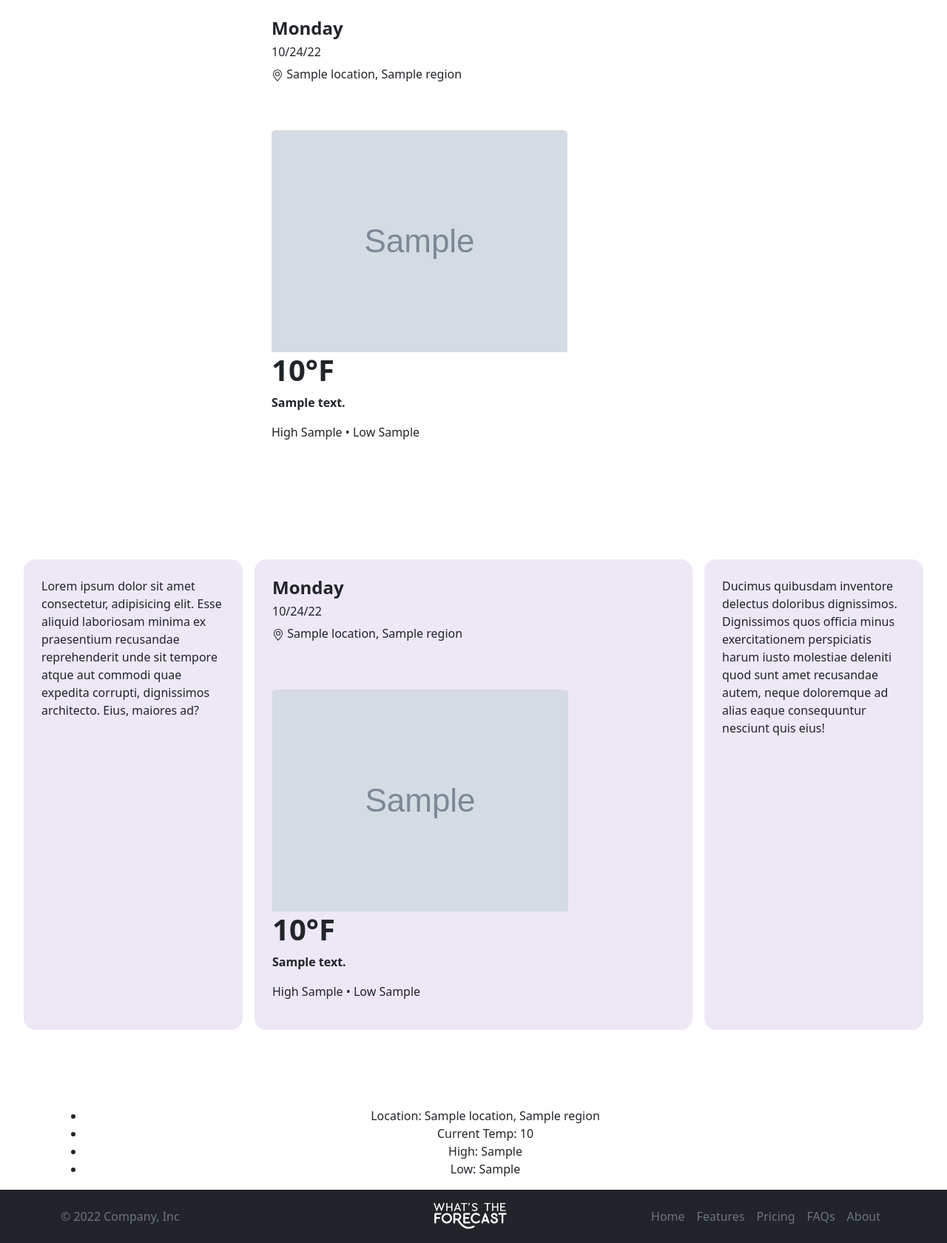
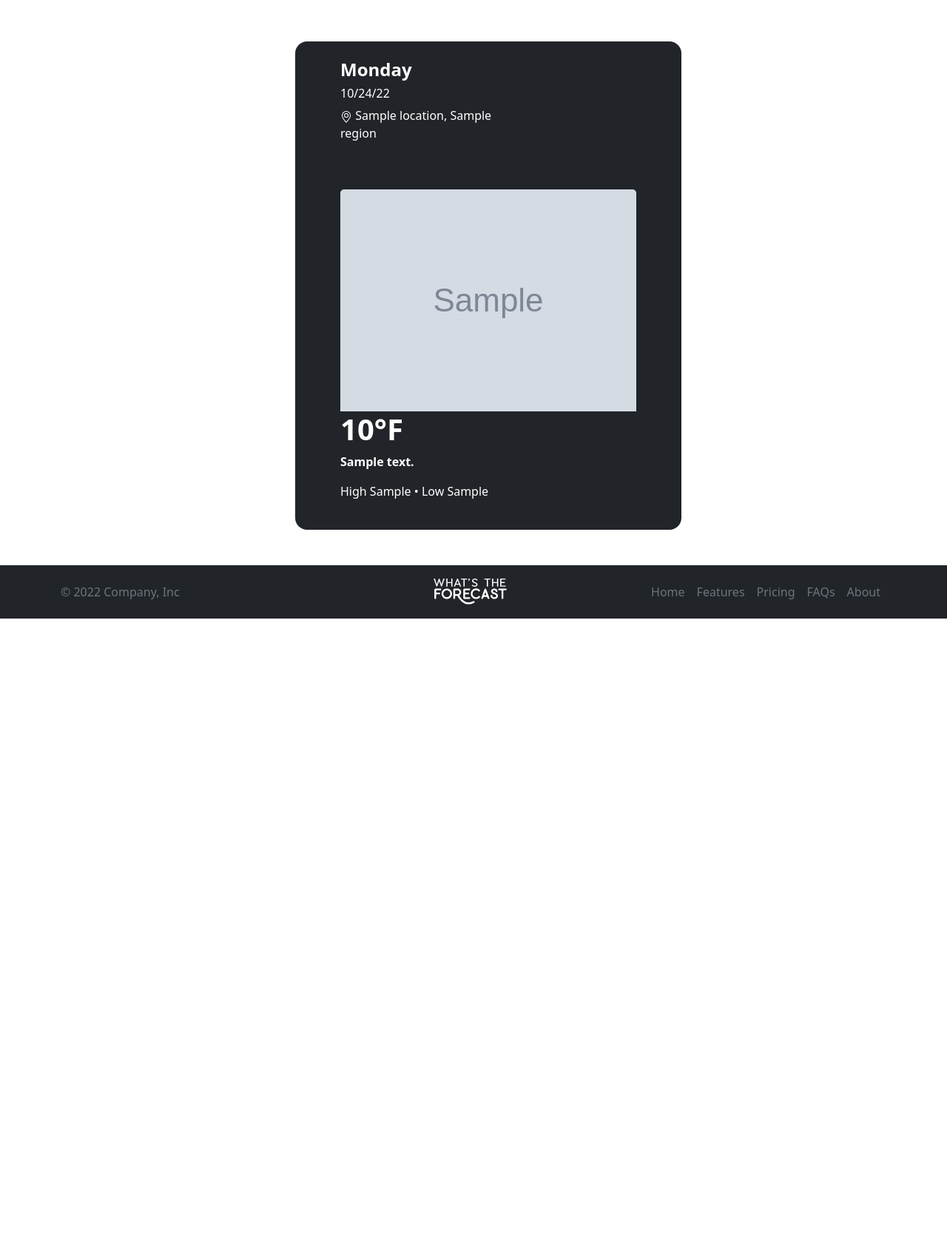
Before and after one commit to ferhanmm/WhatsTheForecast, a Flask app: page / in a window 1280 px wide. Shown: the part 132-1812 px from the top of the page at 74% size. After the commit the page ends 968 px from the top, so only its background shows below. Run offline with Flask 2, Linux system fonts and the light colour scheme; grey boxes marked "Sample" are stand-in pictures; a database or web service that is not in the repository returns one stand-in record (values such as "Sample title"); data that the repository does not hold is empty.

Commit message:
fixing cards

```diff
--- a/templates/index.html
+++ b/templates/index.html
@@ -34,9 +34,9 @@
   <div class="row mb-3">
     <div class="col-md-3 themed-grid-col">
     </div>
-    <div class="col-md-6 themed-grid-col">
-      <div class="row">
-        <div class="col-md-6 themed-grid-col">
+    <div class="col-md-6 themed-grid-col grid">
+      <div class="row text-bg-dark grid-container">
+        <div class="col-md-6 themed-grid-col main-weather">
           <h4><strong>{{weekday}}</strong></h4>
           <h6>{{currentDate}}</h6>
           <p>
@@ -57,41 +57,6 @@
     </div>
   </div>
 </div>
-
-<br><br><br><br>
-
-<div class="grid grid-container">
-  <div>Lorem ipsum dolor sit amet consectetur, adipisicing elit. Esse aliquid laboriosam minima ex praesentium recusandae reprehenderit unde sit tempore atque aut commodi quae expedita corrupti, dignissimos architecto. Eius, maiores ad?</div>
-  <div>
-    <h4><strong>{{weekday}}</strong></h4>
-    <h6>{{currentDate}}</h6>
-    <p>
-      <svg xmlns="http://www.w3.org/2000/svg" width="16" height="16" fill="currentColor" class="bi bi-geo-alt" viewBox="0 0 16 16">
-      <path d="M12.166 8.94c-.524 1.062-1.234 2.12-1.96 3.07A31.493 31.493 0 0 1 8 14.58a31.481 31.481 0 0 1-2.206-2.57c-.726-.95-1.436-2.008-1.96-3.07C3.304 7.867 3 6.862 3 6a5 5 0 0 1 10 0c0 .862-.305 1.867-.834 2.94zM8 16s6-5.686 6-10A6 6 0 0 0 2 6c0 4.314 6 10 6 10z"></path>
-      <path d="M8 8a2 2 0 1 1 0-4 2 2 0 0 1 0 4zm0 1a3 3 0 1 0 0-6 3 3 0 0 0 0 6z"></path>
-      </svg>   {{weather['fullWeather']['location']['name']}}, {{weather['fullWeather']['location']['region']}}
-    </p>
-    <br><br>
-    <img src="{{weather['fullWeather']['current']['condition']['icon']}}"></img>
-    <h1><strong>{{weather['fullWeather']['current']['temp_f']}}&#176F</strong></h1>
-    <p><strong>{{weather['fullWeather']['current']['condition']['text']}}</strong></p>
-    <p>High {{weather['fullWeather']['forecast']['forecastday'][0]['day']['maxtemp_f']}} &#8226 Low {{weather['fullWeather']['forecast']['forecastday'][0]['day']['mintemp_f']}}</p>
-   </div>
-  <div>Ducimus quibusdam inventore delectus doloribus dignissimos. Dignissimos quos officia minus exercitationem perspiciatis harum iusto molestiae deleniti quod sunt amet recusandae autem, neque doloremque ad alias eaque consequuntur nesciunt quis eius!</div>
-</div>
-
-<br><br><br>
-
-<div class="container themed-container text-center">
-  <ul>
-    <li>Location: {{weather['fullWeather']['location']['name']}}, {{weather['fullWeather']['location']['region']}} </li>
-    <li>Current Temp: {{weather['fullWeather']['current']['temp_f']}}</li>
-    <li>High: {{weather['fullWeather']['forecast']['forecastday'][0]['day']['maxtemp_f']}}</li>
-    <li>Low: {{weather['fullWeather']['forecast']['forecastday'][0]['day']['mintemp_f']}}</li>
-  </ul>
-</div>
-
-
 
 <!-- <nav class="navbar navbar-expand-lg navbar-dark bg-dark" aria-label="Tenth navbar example">
     <div class="container-fluid">
--- a/templates/layout.html
+++ b/templates/layout.html
@@ -10,7 +10,6 @@
     <style>
         .grid {
             display: grid;
-            grid-template-columns: 1fr 2fr 1fr;
             grid-gap: 1rem;
         }
         .grid-container{
@@ -34,6 +33,10 @@
         img {
             border-radius: 5px 5px 0 0;
         }
+        .main-weather{
+            margin-left: 25px;
+            margin-right: 25px;
+        }
     </style>
     <body>
         <script src="https://cdn.jsdelivr.net/npm/bootstrap@5.2.0/dist/js/bootstrap.bundle.min.js" integrity="sha384-A3rJD856KowSb7dwlZdYEkO39Gagi7vIsF0jrRAoQmDKKtQBHUuLZ9AsSv4jD4Xa" crossorigin="anonymous"></script>
```
